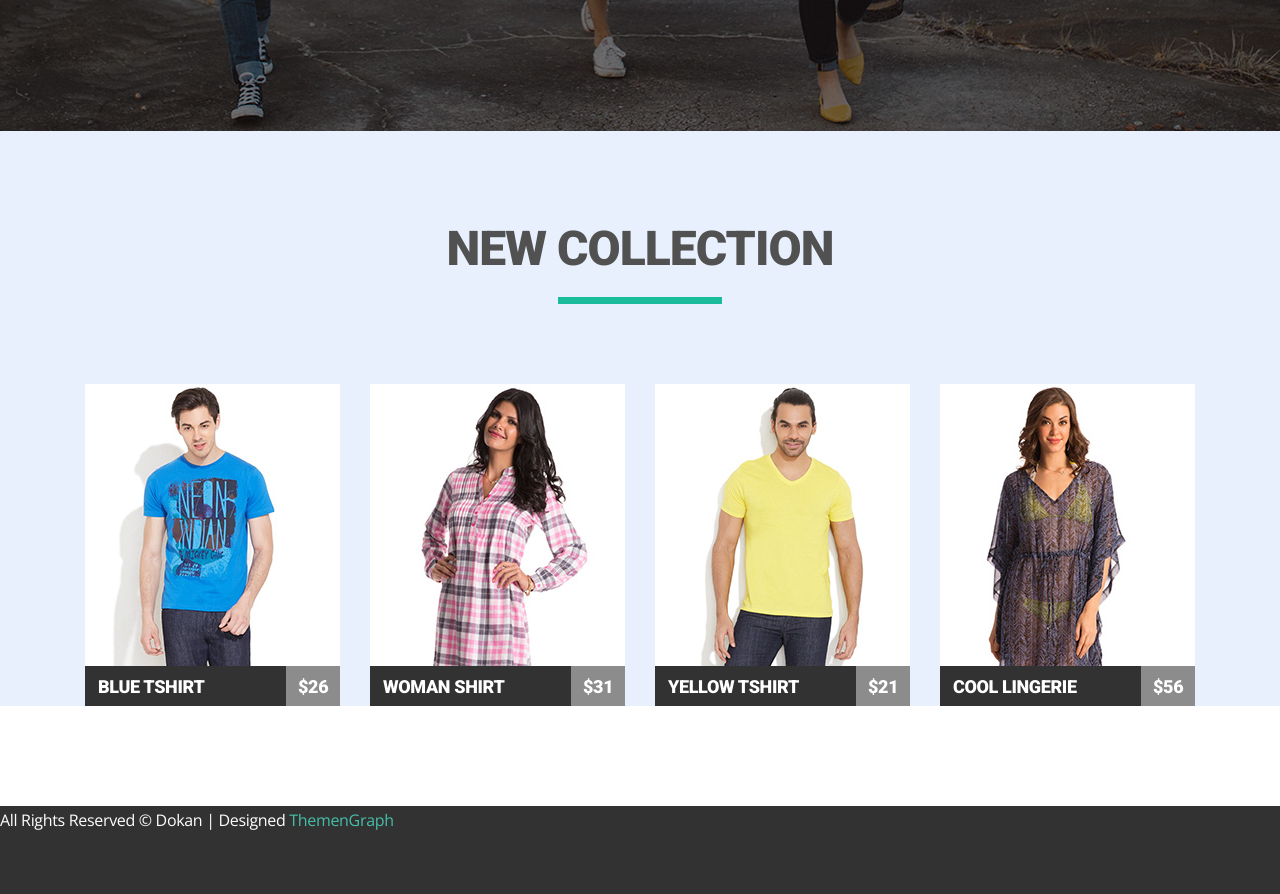
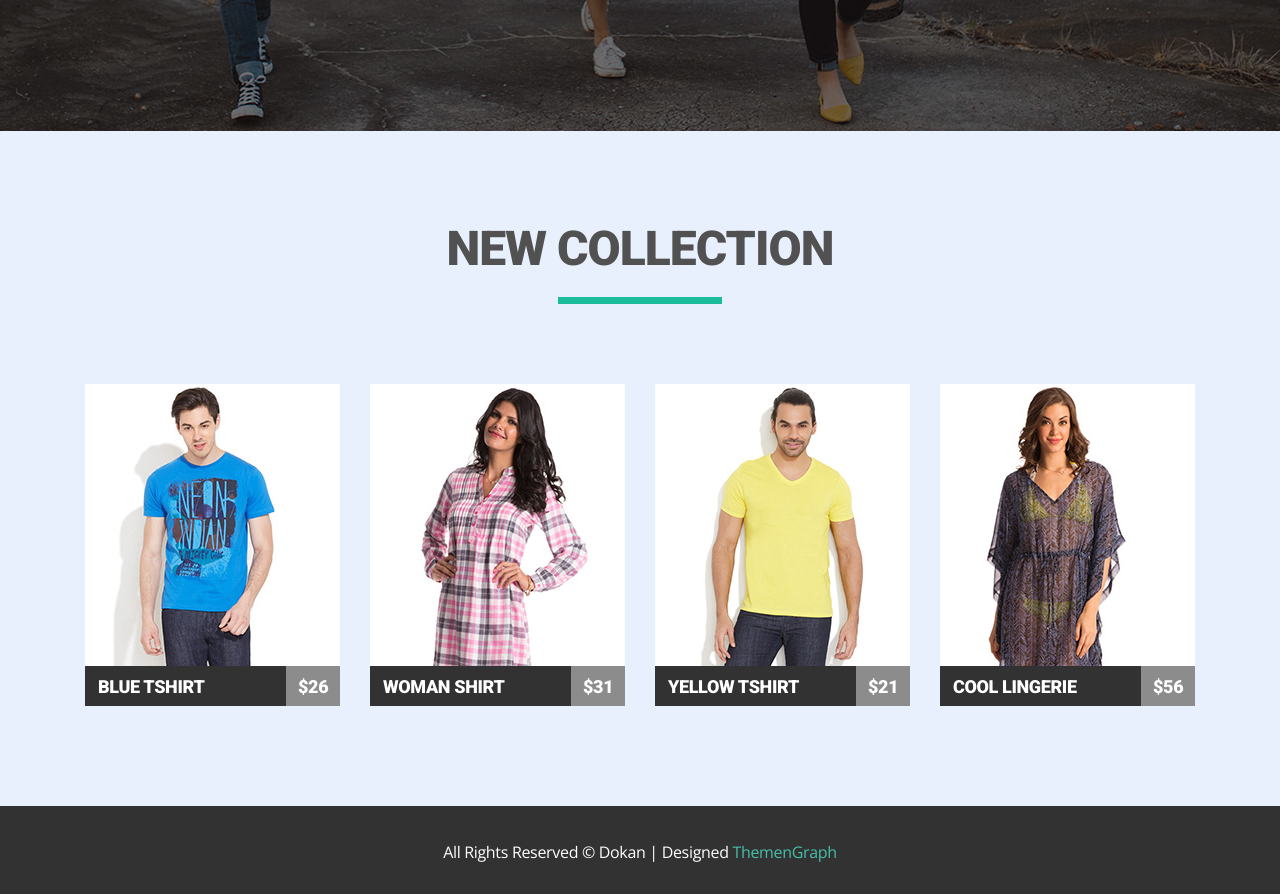
Before and after one commit to dmytrosch/module-05, a plain HTML site: page index.html in a window 1280 px wide. Shown: the part 560-1454 px from the top of the page. Drawn offline with nearby package versions, Linux system fonts and the light colour scheme.

Commit message:
css footer done

```diff
--- a/css/style.css
+++ b/css/style.css
@@ -188,6 +188,7 @@ menu{
     background-color: #e9f0fd;
     padding-top: 102px;
     margin: 0;
+    padding-bottom: 100px;
 }
 
 .new-collection h2{
@@ -213,7 +214,7 @@ menu{
 
 .product-list{
     width: 1110px;
-    margin: 0 auto 100px;
+    margin: 0 auto;
     padding: 0;
 
 }
@@ -374,9 +375,15 @@ button:hover{
     background-color: #323232;
     text-transform: capitalize;
     margin: 0;
-    padding: 0;
+    padding-top: 32px;
     height: 88px;
     letter-spacing: calc(var(--ls-calc) * 16px);
+    text-align: center;
+}
+
+.copyright-info p{
+    margin: 0;
+    padding: 0;
 }
 
 .designed-company{
```
